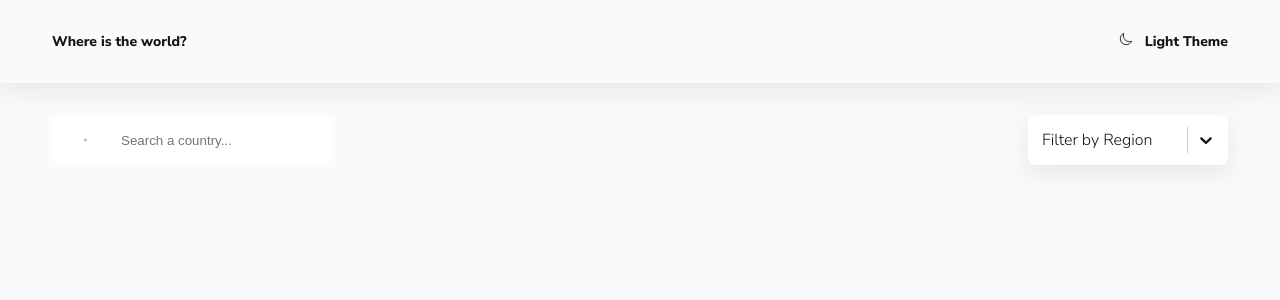
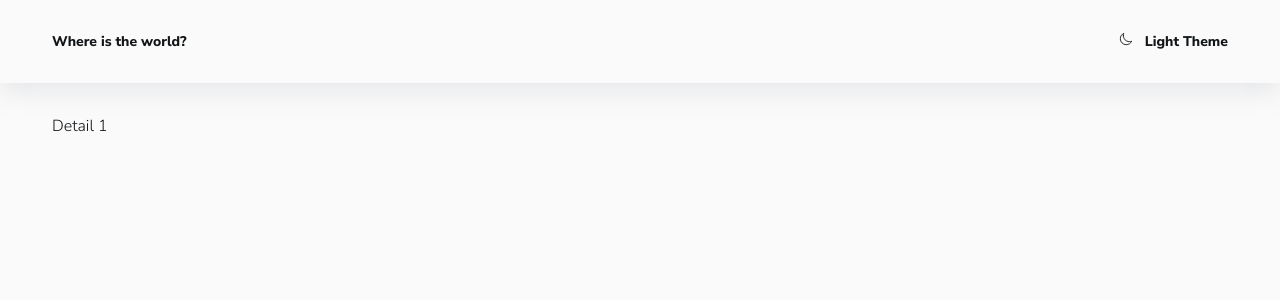
Before and after one commit to VladFrontJS/simple_project, a React (Create React App) app: page /country/1 in a window 1280 px wide. Shown: the top 300 px of the page. Built offline with nearby package versions, Linux system fonts and the light colour scheme; no server answers.

Commit message:
routing setup

```diff
--- a/src/App.jsx
+++ b/src/App.jsx
@@ -1,51 +1,25 @@
-import axios from 'axios';
-import { useState, useEffect } from 'react';
+import { useState } from 'react';
+import { Routes, Route } from 'react-router-dom';
 
-import Controls from './components/Controls';
 import Header from './components/Header';
 import Main from './components/Main';
-import List from './components/List';
-import Card from './components/Card';
-import { ALL_COUNTRIES } from './config';
+
+import HomePage from './pages/HomePage';
+import Details from './pages/Details';
+import NotFound from './pages/NotFound';
 
 function App() {
     const [countries, setCountries] = useState([]);
-
-    console.log(countries);
-
-    useEffect(() => {
-        axios.get(ALL_COUNTRIES).then(({ data }) => setCountries(data));
-    }, []);
 
     return (
         <>
             <Header />
             <Main>
-                <Controls />
-                <List>
-                    {countries.map(country => {
-                        const countryInfo = {
-                            img: country.flags.png,
-                            name: country.name.common,
-                            info: [
-                                {
-                                    title: 'Population',
-                                    description: country.population.toLocaleString(),
-                                },
-                                {
-                                    title: 'Region',
-                                    description: country.region,
-                                },
-                                {
-                                    title: 'Capital',
-                                    description: country.capital[0],
-                                },
-                            ],
-                        };
-
-                        return <Card key={country.name.common} {...countryInfo} />;
-                    })}
-                </List>
+                <Routes>
+                    <Route path="/" element={<HomePage countries={countries} setCountries={setCountries} />} />
+                    <Route path="/country/:name" element={<Details />} />
+                    <Route path="*" element={<NotFound />} />
+                </Routes>
             </Main>
         </>
     );
--- a/src/components/Card.jsx
+++ b/src/components/Card.jsx
@@ -1,5 +1,7 @@
 import React from 'react';
 import styled from 'styled-components';
+
+import { Link } from 'react-router-dom';
 
 const Wrapper = styled.article`
     border-radius: var(--radii);
@@ -46,6 +48,7 @@ const CardListItem = styled.li`
 
 const Card = ({ img, name, info = [], onClick }) => {
     return (
+        <Link to={`/country/${name}`}>
             <Wrapper onClick={onClick}>
                 <CardImage src={img} alt={name} />
                 <CardBody>
@@ -61,6 +64,7 @@ const Card = ({ img, name, info = [], onClick }) => {
                     </CardList>
                 </CardBody>
             </Wrapper>
+        </Link>
     );
 };
 
--- a/src/components/Header.jsx
+++ b/src/components/Header.jsx
@@ -1,5 +1,6 @@
 import styled from 'styled-components';
 import { useState, useEffect } from 'react';
+import { Link } from 'react-router-dom';
 import { IoMoon, IoMoonOutline } from 'react-icons/io5';
 
 import { Container } from './Container';
@@ -16,8 +17,8 @@ const Wrapper = styled.div`
     padding: 2rem 0;
 `;
 
-const Title = styled.a.attrs({
-    href: '/',
+const Title = styled(Link).attrs({
+    to: '/',
 })`
     color: var(--colors-text);
     font-size: var(--fs-sm);
--- a/src/index.js
+++ b/src/index.js
@@ -1,11 +1,15 @@
 import React from 'react';
 import ReactDOM from 'react-dom/client';
+import { BrowserRouter } from 'react-router-dom';
+
 import './index.css';
 import App from './App';
 
 const root = ReactDOM.createRoot(document.getElementById('root'));
 root.render(
     <>
-        <App />
+        <BrowserRouter>
+            <App />
+        </BrowserRouter>
     </>
 );
--- /dev/null
+++ b/src/pages/Details.jsx
@@ -0,0 +1,11 @@
+import React from 'react';
+import { useParams } from 'react-router-dom';
+
+const Details = () => {
+    const { name } = useParams();
+    console.log(name);
+
+    return <div>Detail {name}</div>;
+};
+
+export default Details;
--- /dev/null
+++ b/src/pages/HomePage.jsx
@@ -0,0 +1,49 @@
+import axios from 'axios';
+import { useEffect } from 'react';
+
+import Controls from '../components/Controls';
+import List from '../components/List';
+import Card from '../components/Card';
+import { ALL_COUNTRIES } from '../config';
+
+const HomePage = ({ countries, setCountries }) => {
+    // const [countries, setCountries] = useState([]);
+
+    useEffect(() => {
+        if (!countries.length) {
+            axios.get(ALL_COUNTRIES).then(({ data }) => setCountries(data));
+        }
+    }, []);
+
+    return (
+        <>
+            <Controls />
+            <List>
+                {countries.map(country => {
+                    const countryInfo = {
+                        img: country.flags.png,
+                        name: country.name.common,
+                        info: [
+                            {
+                                title: 'Population',
+                                description: country.population.toLocaleString(),
+                            },
+                            {
+                                title: 'Region',
+                                description: country.region,
+                            },
+                            {
+                                title: 'Capital',
+                                description: country.capital[0],
+                            },
+                        ],
+                    };
+
+                    return <Card key={country.name.common} {...countryInfo} />;
+                })}
+            </List>
+        </>
+    );
+};
+
+export default HomePage;
--- /dev/null
+++ b/src/pages/NotFound.jsx
@@ -0,0 +1,7 @@
+import React from 'react';
+
+const NotFound = () => {
+    return <div>NotFound</div>;
+};
+
+export default NotFound;
```
Also changed, not shown: 1 other file (tests, documents, lock files or other folders). Lines whose indentation alone changed are shown as unchanged.
